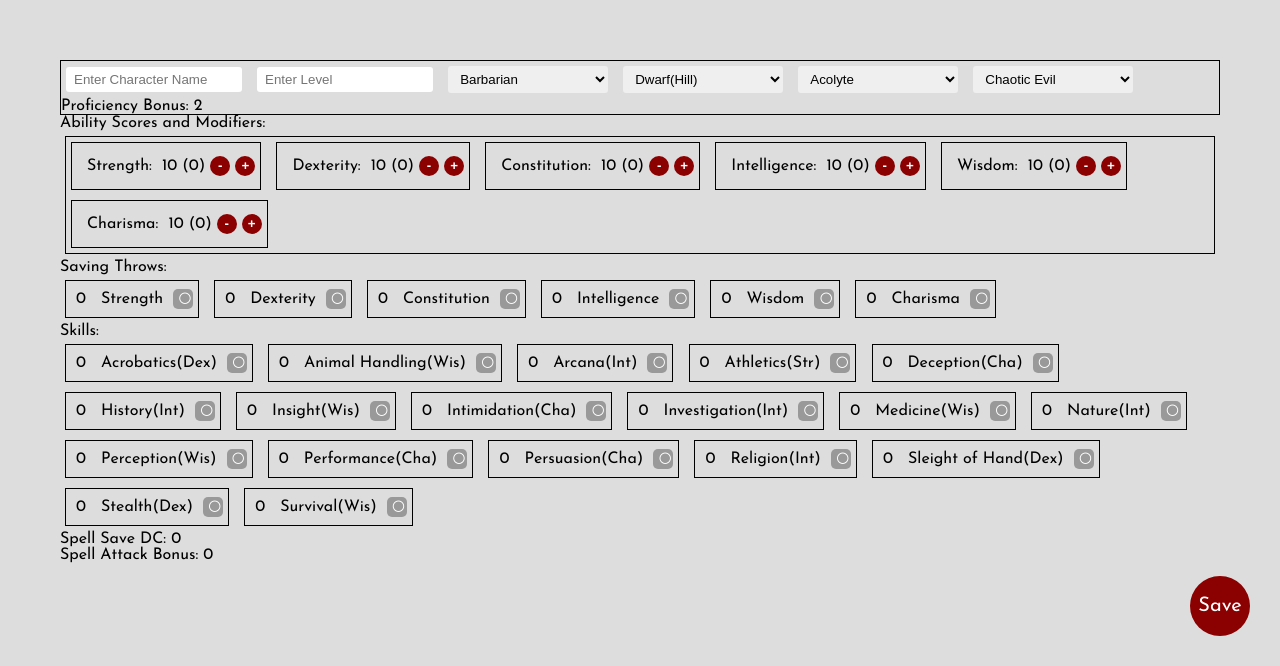
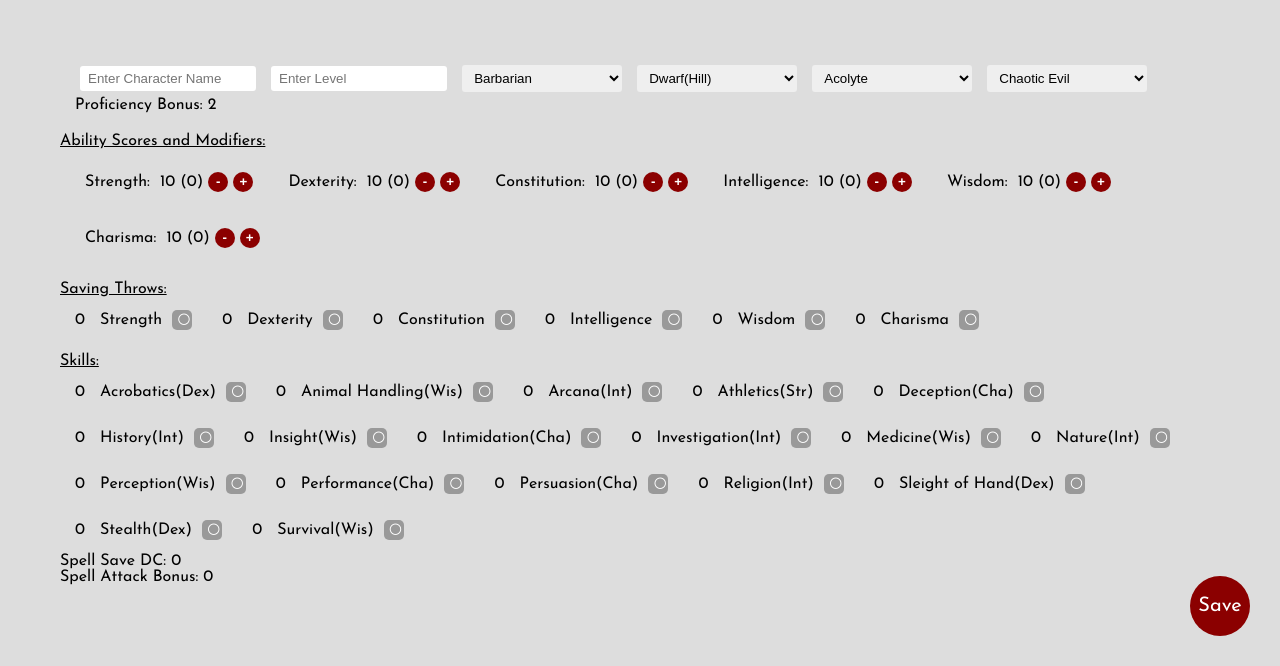
Before and after one commit to Ellie-Anna-Evans/dndcharactersheet, a web app: file public/chSheet.html in a window 1280 px wide. Shown: the part 134-800 px from the top of the page. Run offline with its HTML, style and script files only (its server is not run), Linux system fonts and the light colour scheme; some libraries are stand-ins or nearby versions; some web fonts are replaced.

Commit message:
removed borders, changed spacing

```diff
--- a/public/style.css
+++ b/public/style.css
@@ -67,11 +67,21 @@ select:focus{
 	outline: none;
 }
 
+.label{
+	padding-top: 10px;
+	text-decoration: underline;
+}
+
+.ability-label{
+	padding-top: 20px;
+}
+
 #charInfo{
-
+	margin-left: 5px;
 	flex: 0 1 33%;
 	flex-wrap: wrap;
-	border: 1px solid #000000;
+	border: 0px solid #000000;
+	padding-left: 10px;
 }
 #charInfo #name{
 	margin: 5px;
@@ -94,24 +104,24 @@ select:focus{
 }
 #charInfo #proficieny{
 	display: inline-block;
+	padding-left: 5px;
 }
 #charInfo #profStat{
 	display: inline-block;
 }
 
 .stats{
-	border: 1px solid #000000;
+	border: 0px solid #000000;
 	margin: 5px;
 }
 
 .stats div {
 	display: inline-block;
-	border: 1px solid #000000;
+	border: 0px solid #000000;
 	padding: 5px;
 	margin: 5px;
 }
 .stats .statName{
-
 	border: 0px;
 	padding-right: 0px;
 }
@@ -148,10 +158,14 @@ select:focus{
 	padding: 0;
 }
 
+#throws{
+	border: 0px;
+}
+
 #throws div{
 
 	display: inline-block;
-	border: 1px solid #000000;
+	border: 0px solid #000000;
 	padding: 5px;
 	margin: 5px;
 }
@@ -180,9 +194,13 @@ select:focus{
 
 }
 
+#skills{
+	border: 0px;
+}
+
 #skills	div{
 	display: inline-block;
-	border: 1px solid #000000;
+	border: 0px solid #000000;
 	padding: 5px;
 	margin: 5px;
 }
@@ -233,3 +251,7 @@ select:focus{
 	color: #fff;
 	cursor: pointer;
 }
+
+#save-button:hover{
+	background-color: #ad0000;
+}
```
